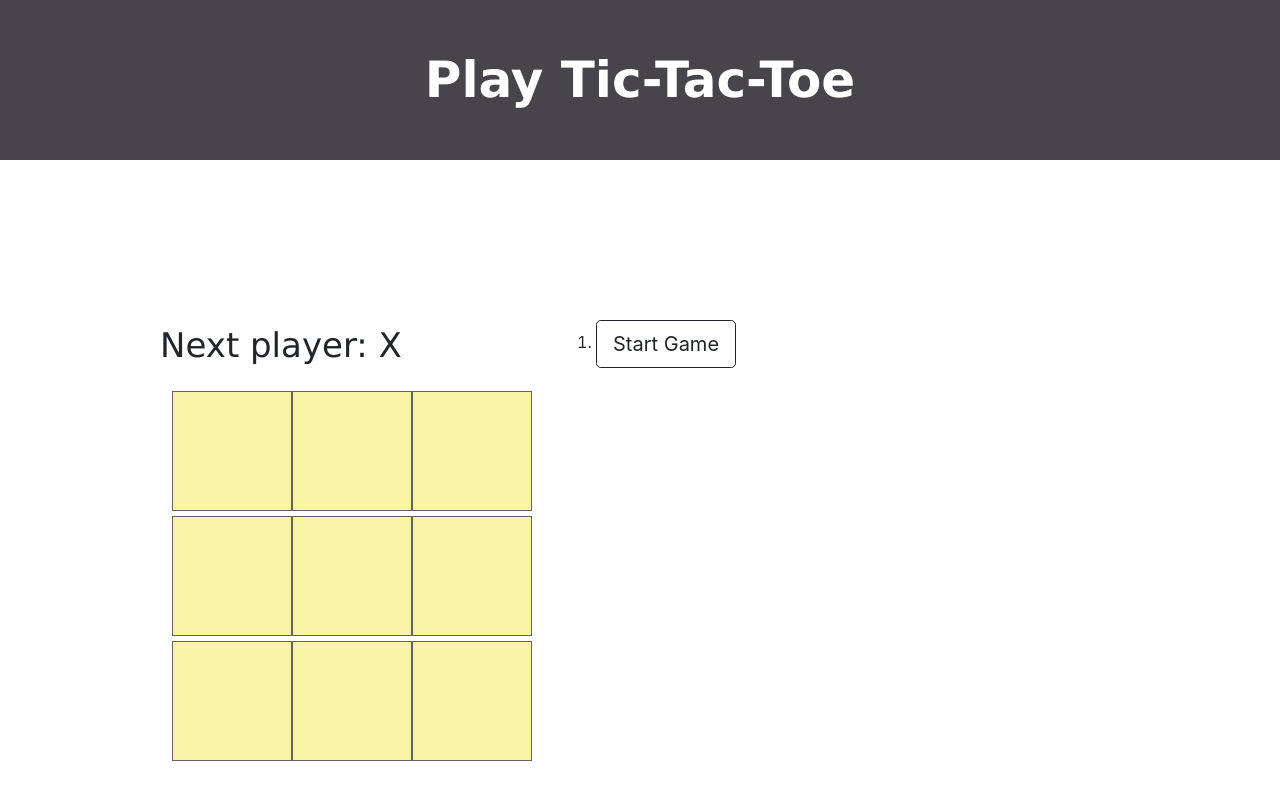
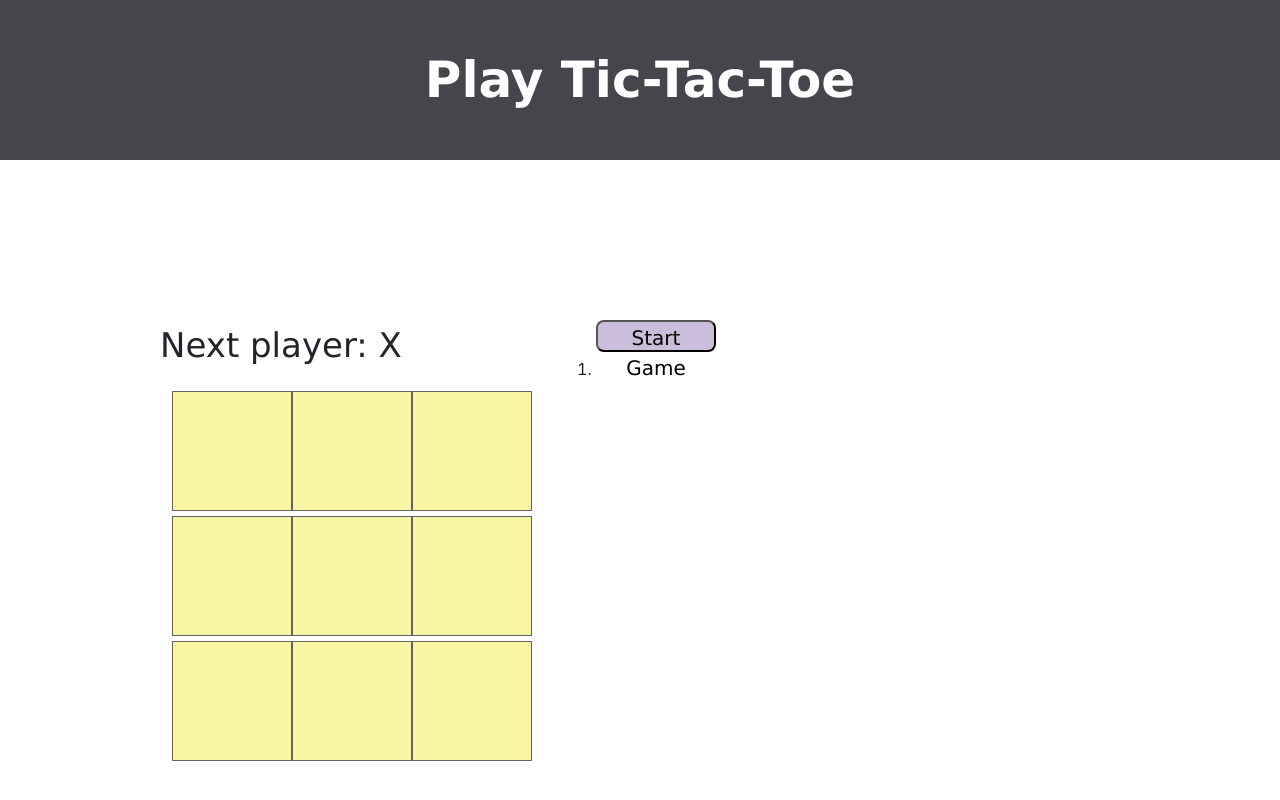
Before and after one commit to Johanna645/ristinolla, a React (Create React App) app: page / in a window 1280 px wide. Built offline with nearby package versions, Linux system fonts and the light colour scheme.

Commit message:
change styling to styled components

```diff
--- a/src/components/Log.tsx
+++ b/src/components/Log.tsx
@@ -1,10 +1,21 @@
 import React from 'react';
+import styled from 'styled-components';
 import { BoardState } from './GameState';
 
 type LogProps = {
   history: BoardState[];
   jumpTo: (step: number) => void;
 };
+
+const Button = styled.button`
+  font-family: Verdana, Geneva, Tahoma, sans-serif;
+  font-size: 20px;
+  background-color: rgb(203, 190, 221);
+  height: 4vh;
+  width: 15vh;
+  margin-bottom: 1vh;
+  border-radius: 8px;
+`;
 
 export function Log(props: LogProps) {
   return (
@@ -14,13 +25,7 @@ export function Log(props: LogProps) {
           const desc = move ? 'Go to move #' + move : 'Start Game';
           return (
             <li key={move}>
-              <button
-                type="button"
-                className="btn btn-outline-dark btn-lg"
-                onClick={() => props.jumpTo(move)}
-              >
-                {desc}
-              </button>
+              <Button onClick={() => props.jumpTo(move)}>{desc}</Button>
             </li>
           );
         })}
```
